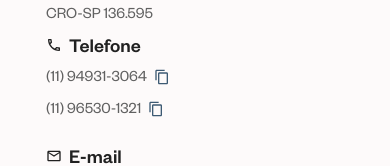
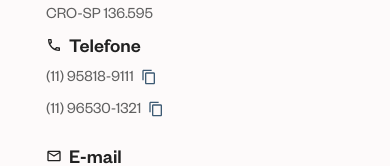
Before and after one commit to CarlosDanielDev/Josias-costa-neto, a React (Vite) app: page / in a window 390 px wide. Shown: the part 3745-3911 px from the top of the page. Built offline with nearby package versions, Linux system fonts and the light colour scheme.

Commit message:
chore: change main phone number

```diff
--- a/src/constants/index.ts
+++ b/src/constants/index.ts
@@ -1,5 +1,13 @@
-export const phoneNumber = '11949313064';
+export const clinicPhoneNumber = '11958189111';
+
+export const secretaryPhoneNumber = '11965301321'
+
+export const mainEmail = 'drjosiascostaneto@gmail.com'
+
+export const linkedin = 'https://www.linkedin.com/in/josias-costa-neto-9b3655104/'
+
+export const instagramLink = 'https://www.instagram.com/drjosiascostaneto/'
 
 export const whatsappText = 'Olá! Vi seu site e estou interessado(a) em saber mais sobre os serviços odontológicos que você oferece. Pode me ajudar?';
 
-export const whatsppLink = `https://wa.me/${phoneNumber}?text=${whatsappText}`
+export const whatsppLink = `https://wa.me/${clinicPhoneNumber}?text=${whatsappText}`
--- a/src/pages/main/index.tsx
+++ b/src/pages/main/index.tsx
@@ -7,8 +7,8 @@ import { ToastContainer, ToastOptions, toast } from 'react-toastify';
 import { data } from './data';
 import * as S from './styles';
 
-import { debounce } from '../../utils';
-import { phoneNumber, whatsppLink } from '../../constants'
+import { debounce, formatPhoneNumber } from '../../utils';
+import { clinicPhoneNumber, instagramLink, linkedin, mainEmail, secretaryPhoneNumber, whatsppLink } from '../../constants'
 
 const LazyHeader = lazy(() => import('../../components/header'));
 const LazyMap = lazy(() => import('../../components/map'));
@@ -117,7 +117,7 @@ export function Main() {
             <S.CTAText>
               Agende a sua consulta agora mesmo e comece a trilhar o caminho para um sorriso radiante e saudável
             </S.CTAText>
-            <LazyScheduleAppointment />
+            <LazyScheduleAppointment onClick={() => redirectToUrl(whatsppLink)} />
           </S.CTAContainer>
         </S.Section>
         <S.Section>
@@ -157,15 +157,15 @@ export function Main() {
               </S.ContactInfoLabel>
             </S.ContactInfo>
 
-            <S.ContactInfoValueButton onClick={() => copyToClipboard(phoneNumber)}>
+            <S.ContactInfoValueButton onClick={() => copyToClipboard(clinicPhoneNumber)}>
               <S.ContactInfoValue>
-                (11) 94931-3064
+                {formatPhoneNumber(clinicPhoneNumber)}
               </S.ContactInfoValue>
               <MdContentCopy />
             </S.ContactInfoValueButton>
-            <S.ContactInfoValueButton onClick={() => copyToClipboard('11965301321')}>
+            <S.ContactInfoValueButton onClick={() => copyToClipboard(secretaryPhoneNumber)}>
               <S.ContactInfoValue>
-                (11) 96530-1321
+                {formatPhoneNumber(secretaryPhoneNumber)}
               </S.ContactInfoValue>
               <MdContentCopy />
             </S.ContactInfoValueButton>
@@ -176,9 +176,9 @@ export function Main() {
                 E-mail
               </S.ContactInfoLabel>
             </S.ContactInfo>
-            <S.ContactInfoValueButton onClick={() => copyToClipboard('drjosiascostaneto@gmail.com')}>
+            <S.ContactInfoValueButton onClick={() => copyToClipboard(mainEmail)}>
               <S.ContactInfoValue>
-                drjosiascostaneto@gmail.com
+                {mainEmail}
               </S.ContactInfoValue>
               <MdContentCopy />
             </S.ContactInfoValueButton>
@@ -232,11 +232,11 @@ export function Main() {
           </S.FooterMainContent>
           <S.BottomInfoContainer>
             <S.SocialMediaContainer>
-              <a href="https://www.linkedin.com/in/josias-costa-neto-9b3655104/" aria-label="linkedIn" target="_blank" style={{ cursor: 'pointer' }}>
+              <a href={linkedin} aria-label="linkedIn" target="_blank" style={{ cursor: 'pointer' }}>
                 <FaLinkedin size={32} />
               </a>
 
-              <a href="https://www.instagram.com/drjosiascostaneto/" target="_blank" aria-label="instagram" style={{ cursor: 'pointer' }}>
+              <a href={instagramLink} target="_blank" aria-label="instagram" style={{ cursor: 'pointer' }}>
                 <BiLogoInstagramAlt size={32} />
               </a>
             </S.SocialMediaContainer>
--- a/src/utils/index.ts
+++ b/src/utils/index.ts
@@ -1 +1,2 @@
 export * from './debounce'
+export * from './numbers'
--- /dev/null
+++ b/src/utils/numbers.ts
@@ -0,0 +1,6 @@
+export function formatPhoneNumber(phoneNumber: string): string {
+    const areaCode = phoneNumber.slice(0, 2);
+    const prefix = phoneNumber.slice(2, 7);
+    const line = phoneNumber.slice(7);
+    return `(${areaCode}) ${prefix}-${line}`;
+}
```
Also changed, not shown: 1 other file (tests, documents, lock files or other folders).
